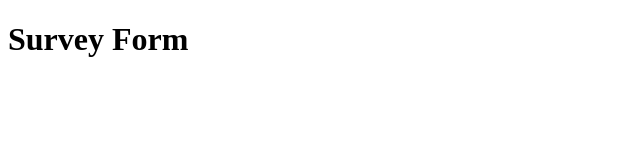
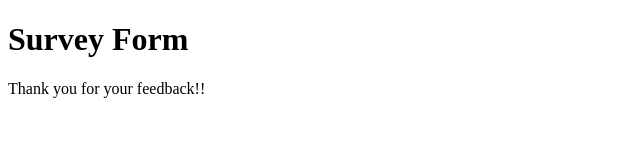
Before and after one commit to i-prince/SurveyForm, a plain HTML site: page index.html in a window 1280 px wide. Shown: the whole page, without its empty margins (0-640 px from the left). Drawn offline with Linux system fonts and the light colour scheme.

Commit message:
Add <P> tag and its details

```diff
--- a/index.html
+++ b/index.html
@@ -9,6 +9,7 @@
 
     <body>
         <h1 id="title">Survey Form</h1>
+        <p id="description">Thank you for your feedback!!</p>
 
     </body>
 
```
